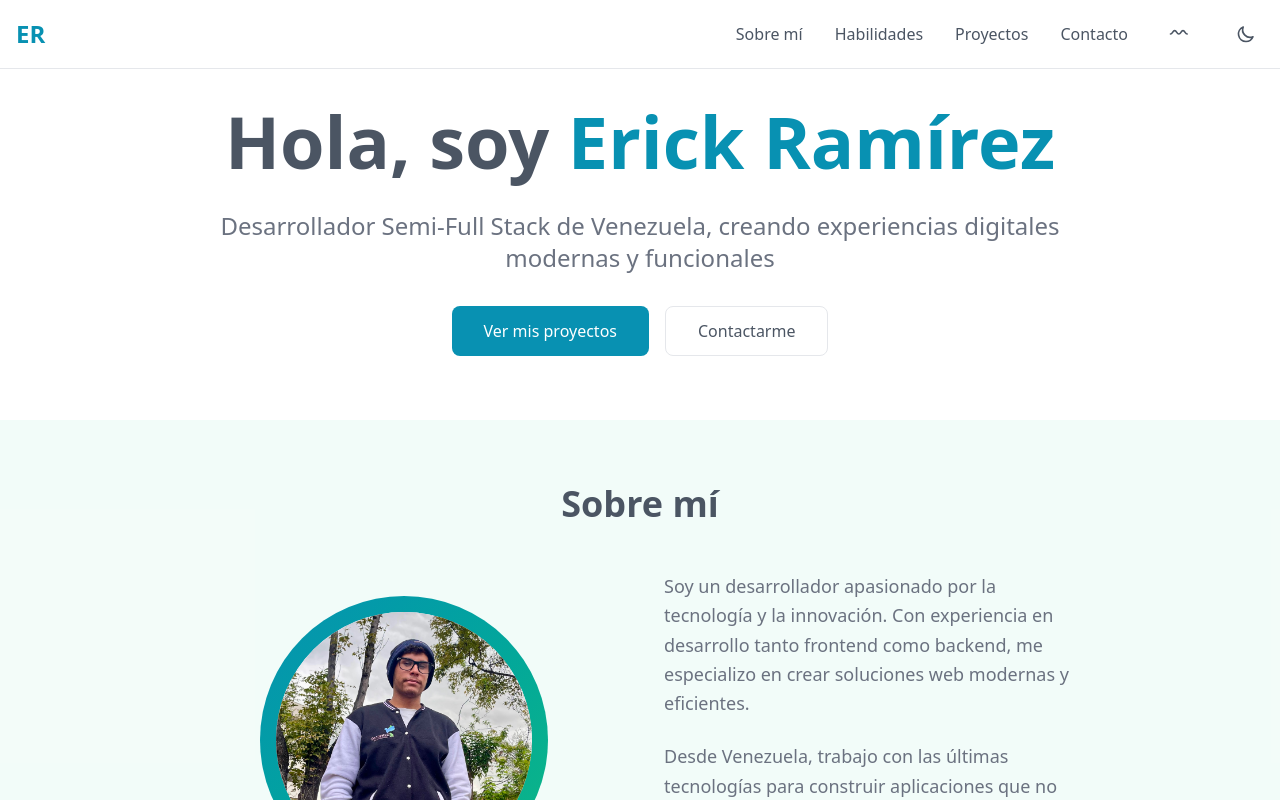
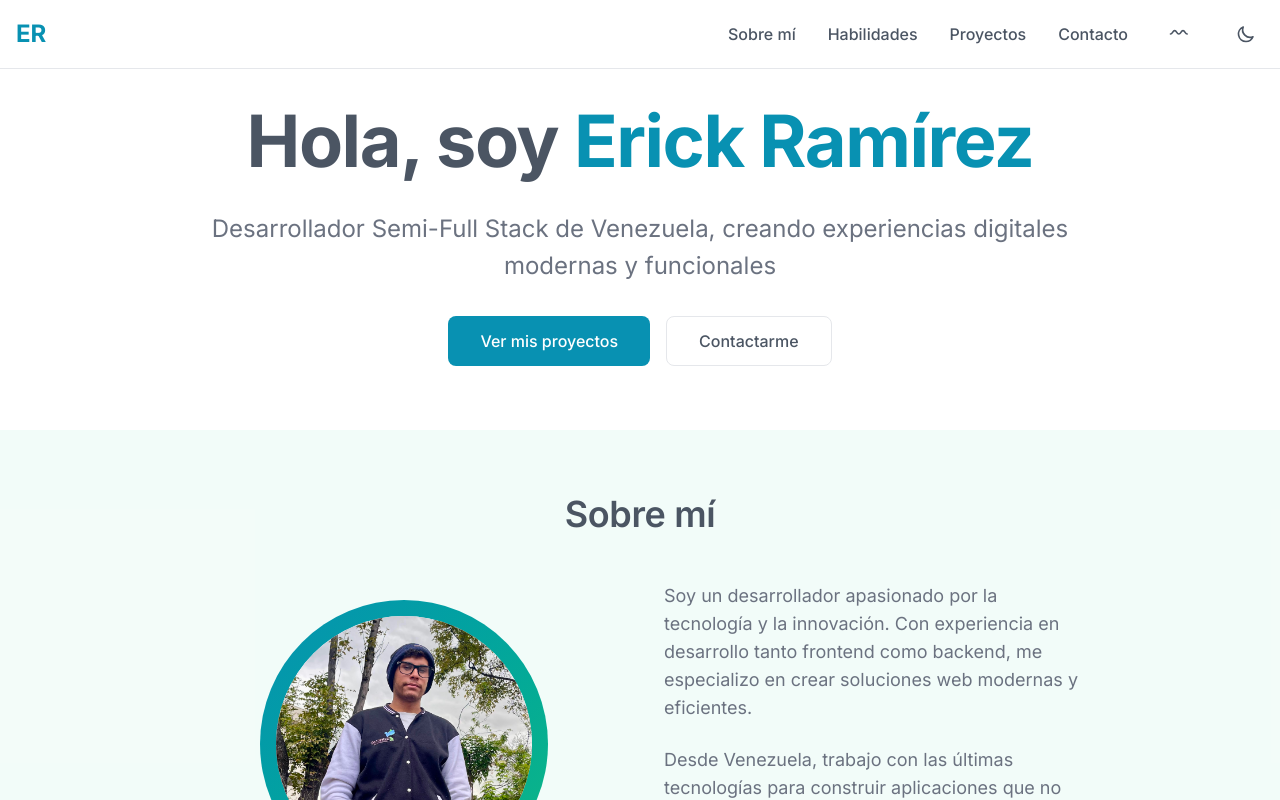
Before and after one commit to Erickgiber/portafolio, a Svelte app: page / in a window 1280 px wide. Shown: the top 800 px of the page. Built offline with nearby package versions, Linux system fonts and the light colour scheme.

Commit message:
feat: update font settings to use Inter variable font and enhance typography for better readability

```diff
--- a/index.html
+++ b/index.html
@@ -4,6 +4,11 @@
     <meta charset="UTF-8" />
     <link rel="icon" type="image/svg+xml" href="/vite.svg" />
     <meta name="viewport" content="width=device-width, initial-scale=1.0" />
+    <!-- Preconnect para mejorar performance de carga de la fuente -->
+    <link rel="preconnect" href="https://fonts.googleapis.com" />
+    <link rel="preconnect" href="https://fonts.gstatic.com" crossorigin />
+    <!-- Fuente principal: Inter variable (pesos 100..900) -->
+    <link href="https://fonts.googleapis.com/css2?family=Inter:wght@100..900&display=swap" rel="stylesheet" />
     <title>Erick Ramírez</title>
   </head>
   <body>
--- a/src/app.css
+++ b/src/app.css
@@ -1,7 +1,8 @@
 @import "tailwindcss";
 
 @theme {
-  --font-sans: ui-sans-serif, system-ui, sans-serif, "Apple Color Emoji", "Segoe UI Emoji", "Segoe UI Symbol", "Noto Color Emoji";
+  /* Fuente principal: Inter (variable). Fallbacks del sistema + emojis */
+  --font-sans: "Inter", ui-sans-serif, system-ui, -apple-system, BlinkMacSystemFont, "Segoe UI", Roboto, "Helvetica Neue", Arial, sans-serif, "Apple Color Emoji", "Segoe UI Emoji", "Segoe UI Symbol", "Noto Color Emoji";
   --font-serif: ui-serif, Georgia, Cambria, "Times New Roman", Times, serif;
   --font-mono: ui-monospace, SFMono-Regular, "SF Mono", Consolas, "Liberation Mono", Menlo, monospace;
 
@@ -98,6 +99,10 @@ body {
   background-attachment: fixed;
   background-size: cover;
   color: var(--color-foreground);
+  font-family: var(--font-sans);
+  font-optical-sizing: auto; /* Aprovecha variable font */
+  -webkit-font-smoothing: antialiased;
+  text-rendering: optimizeLegibility;
   transition: background-color .3s ease, color .3s ease, background-image .6s ease;
 }
 
@@ -134,6 +139,17 @@ body {
   transition: color .25s ease, text-shadow .35s ease;
   @apply md:cursor-pointer;
 }
+
+/* Jerarquía tipográfica básica */
+h1, .h1 { font-weight: 700; letter-spacing: -0.02em; }
+h2, .h2 { font-weight: 600; letter-spacing: -0.01em; }
+h3, .h3 { font-weight: 600; }
+h4, .h4 { font-weight: 600; }
+p, li { line-height: 1.55; }
+small { font-size: 0.85rem; }
+
+/* Ajuste dark para mejorar contraste percibido */
+.dark h1, .dark h2, .dark h3, .dark h4 { color: var(--color-foreground); }
 
 .nav-link::after {
   content: "";
```
